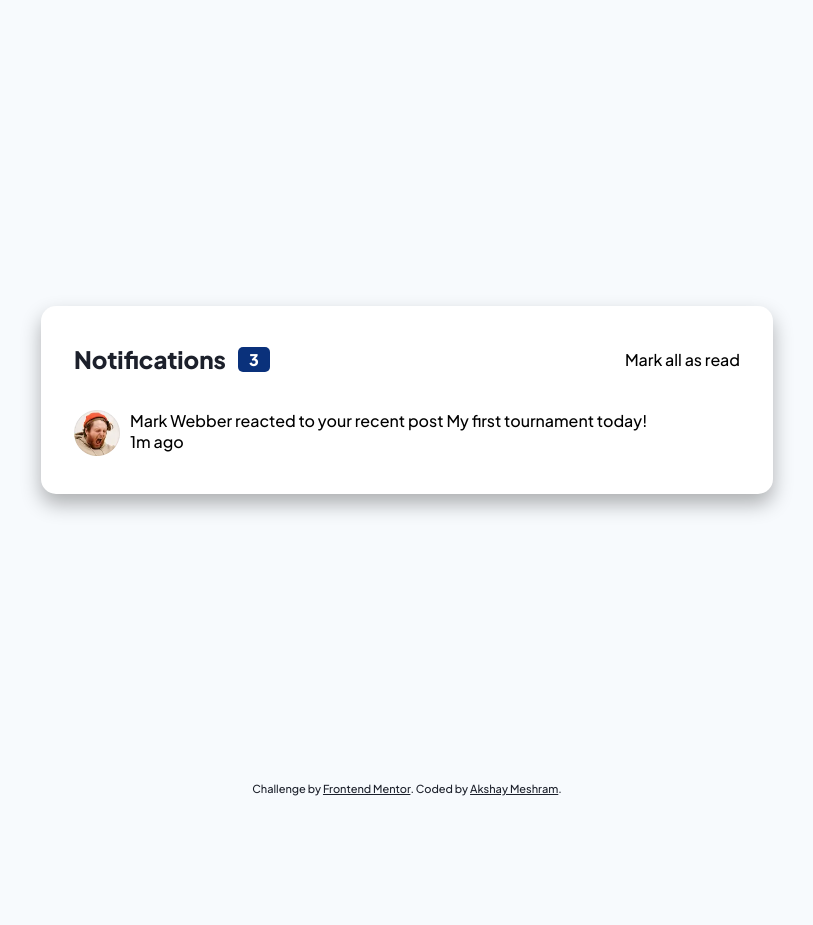
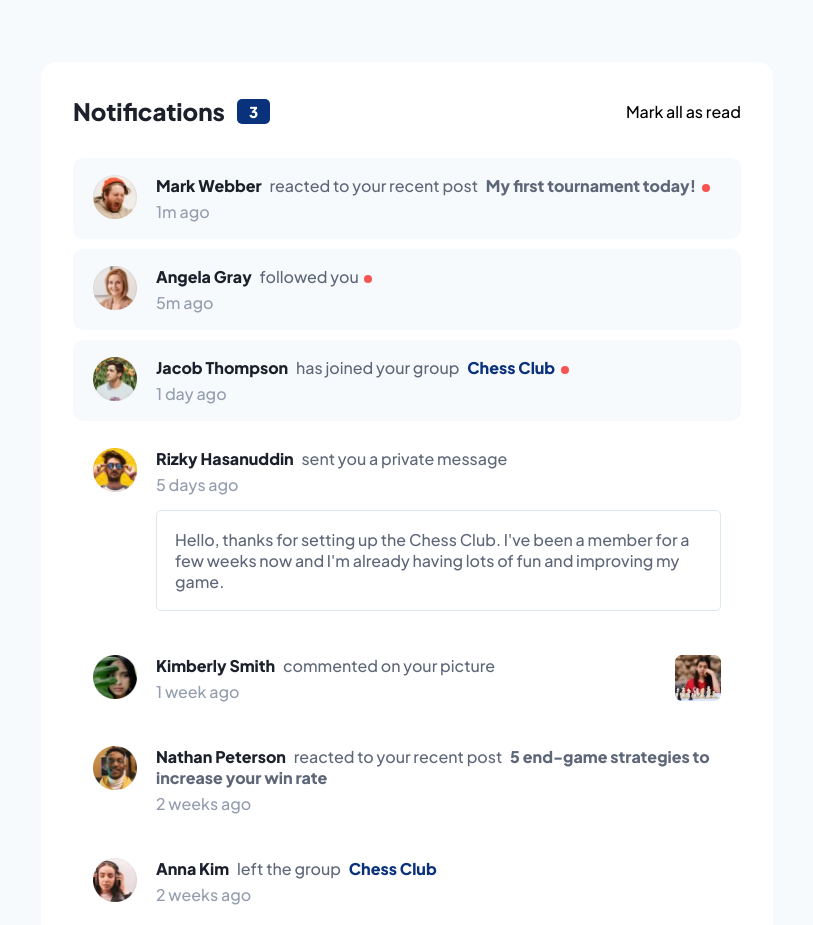
Before and after one commit to akshay63/notifications-page, a plain HTML site: page index.html in a window 1280 px wide. Shown: the top 925 px of the page, without its empty margins (233-1046 px from the left). Before the commit the page ends 800 px from the top, so only its background shows below. Drawn offline with Linux system fonts and the light colour scheme.

Commit message:
Completed the challenge

```diff
--- a/index.html
+++ b/index.html
@@ -17,8 +17,8 @@
   <body>
     <div class="notifications">
       <div class="title">
-        <h3>Notifications <span class="count">3</span></h3>
-        <a href="javascript:void(0)" class="read">Mark all as read</a>
+        <h3>Notifications <span class="count"></span></h3>
+        <a href="javascript:void(0)" class="markBtn">Mark all as read</a>
       </div>
 
       <div class="wrapper">
@@ -29,24 +29,123 @@
             class="userimg"
           />
           <div class="text-cont">
-            <p class="notification-type">
-              <span class="name">Mark Webber</span> reacted to your recent post
-              <span class="type">My first tournament today!</span>
+            <p class="notification-type notification-type-1">
+              <a href="javascript:void(0)" class="name">Mark Webber</a> reacted
+              to your recent post
+              <a href="javascript:void(0)" class="type"
+                >My first tournament today!</a
+              >
             </p>
             <p class="time">1m ago</p>
           </div>
         </div>
+
+        <div class="notification unread">
+          <img
+            src="assets/images/avatar-angela-gray.webp"
+            alt="Angela Gray"
+            class="userimg"
+          />
+          <div class="text-cont">
+            <p class="notification-type">
+              <a href="javascript:void(0)" class="name">Angela Gray</a> followed
+              you
+            </p>
+            <p class="time">5m ago</p>
+          </div>
+        </div>
+
+        <div class="notification unread">
+          <img
+            src="assets/images/avatar-jacob-thompson.webp"
+            alt="Jacob Thompson"
+            class="userimg"
+          />
+          <div class="text-cont">
+            <p class="notification-type notification-type-2">
+              <a href="javascript:void(0)" class="name">Jacob Thompson</a> has
+              joined your group
+              <a href="javascript:void(0)" class="type">Chess Club</a>
+            </p>
+            <p class="time">1 day ago</p>
+          </div>
+        </div>
+
+        <div class="notification">
+          <img
+            src="assets/images/avatar-rizky-hasanuddin.webp"
+            alt="Rizky Hasanuddin"
+            class="userimg"
+          />
+          <div class="text-cont">
+            <p class="notification-type">
+              <a href="javascript:void(0)" class="name">Rizky Hasanuddin</a>
+              sent you a private message
+            </p>
+            <p class="time">5 days ago</p>
+            <p class="comment">
+              Hello, thanks for setting up the Chess Club. I've been a member
+              for a few weeks now and I'm already having lots of fun and
+              improving my game.
+            </p>
+          </div>
+        </div>
+
+        <div class="notification">
+          <img
+            src="assets/images/avatar-kimberly-smith.webp"
+            alt="Kimberly Smith"
+            class="userimg"
+          />
+          <div class="text-cont">
+            <p class="notification-type">
+              <a href="javascript:void(0)" class="name">Kimberly Smith</a>
+              commented on your picture
+            </p>
+            <p class="time">1 week ago</p>
+          </div>
+          <img
+            src="assets/images/image-chess.webp"
+            alt="Chess Image"
+            class="chess-img"
+          />
+        </div>
+
+        <div class="notification">
+          <img
+            src="assets/images/avatar-nathan-peterson.webp"
+            alt="Nathan Peterson"
+            class="userimg"
+          />
+          <div class="text-cont">
+            <p class="notification-type notification-type-1">
+              <a href="javascript:void(0)" class="name">Nathan Peterson</a>
+              reacted to your recent post
+              <a href="javascript:void(0)" class="type"
+                >5 end-game strategies to increase your win rate</a
+              >
+            </p>
+            <p class="time">2 weeks ago</p>
+          </div>
+        </div>
+
+        <div class="notification">
+          <img
+            src="assets/images/avatar-anna-kim.webp"
+            alt="Anna Kim"
+            class="userimg"
+          />
+          <div class="text-cont">
+            <p class="notification-type notification-type-2">
+              <a href="javascript:void(0)" class="name">Anna Kim</a> left the
+              group
+              <a href="javascript:void(0)" class="type">Chess Club</a>
+            </p>
+            <p class="time">2 weeks ago</p>
+          </div>
+        </div>
       </div>
     </div>
-    <!--   Mark Webber reacted to your recent post My
-    first tournament today! 1m ago Angela Gray followed you 5m ago Jacob
-    Thompson has joined your group Chess Club 1 day ago Rizky Hasanuddin sent
-    you a private message 5 days ago Hello, thanks for setting up the Chess
-    Club. I've been a member for a few weeks now and I'm already having lots of
-    fun and improving my game. Kimberly Smith commented on your picture 1 week
-    ago Nathan Peterson reacted to your recent post 5 end-game strategies to
-    increase your win rate 2 weeks ago Anna Kim left the group Chess Club 2
-    weeks ago -->
 
     <div class="attribution">
       Challenge by
--- a/script.js
+++ b/script.js
@@ -1,7 +1,19 @@
 "use script";
 
-const notifications = document.querySelectorAll(".notification");
+const notificationTxt = document.querySelectorAll(".notification-type");
+const notificationActive = `<span class="active"></span>`;
+const markBtn = document.querySelector(".markBtn");
+const count = document.querySelector(".count");
 
-notifications.forEach((notification) => {
-  console.log(notification);
+notificationTxt.forEach((txt, i) => {
+  // changing notification state
+  if (txt.closest(".notification").classList.contains("unread")) {
+    txt.insertAdjacentHTML("beforeend", notificationActive);
+    count.textContent = i + 1;
+  }
+  // resetting notification state
+  markBtn.addEventListener("click", () => {
+    txt.closest(".notification").classList.remove("unread");
+    count.textContent = 0;
+  });
 });
--- a/style.css
+++ b/style.css
@@ -6,7 +6,7 @@
   --color-primary-red: hsl(1, 90%, 64%);
   --color-sec-very-light-gray-blue: hsl(210, 60%, 98%);
   --color-sec-light-gray-blue-1: hsl(211, 68%, 94%);
-  --color-sec-light-gray-blue-1: hsl(205, 33%, 90%);
+  --color-sec-light-gray-blue-2: hsl(205, 33%, 90%);
   --color-sec-gray-blue: hsl(219, 14%, 63%);
   --color-sec-dark-gray-blue: hsl(219, 12%, 42%);
   --color-sec-dark-blue: hsl(224, 21%, 14%);
@@ -32,10 +32,12 @@ body {
   justify-content: center;
   align-items: center;
   width: 100vw;
-  height: 100vh;
+  min-height: 100vh;
   position: relative;
   font-family: "Plus Jakarta Sans", sans-serif;
   background: var(--color-sec-very-light-gray-blue);
+  padding: 62px;
+  overflow-x: hidden;
 }
 
 a {
@@ -43,6 +45,11 @@ a {
   color: inherit;
 }
 
+ul {
+  list-style: none;
+}
+
+/* Attribute */
 .attribution {
   position: absolute;
   bottom: 5px;
@@ -60,17 +67,13 @@ a {
   background-color: var(--color-primary-red);
 }
 
-ul {
-  list-style: none;
-}
-
 /*------ Notifications Page ---------*/
 .notifications {
   max-width: 732px;
   width: 100%;
-  padding: 38px 33px;
+  padding: 34px 32px;
   background: var(--color-white);
-  box-shadow: 0px 10px 20px 0px rgba(0, 0, 0, 0.3);
+  /* box-shadow: 0px 5px 5px 1px rgba(0, 0, 0, 0.3); */
   border-radius: 15px;
 }
 
@@ -78,11 +81,11 @@ ul {
   display: flex;
   align-items: center;
   justify-content: space-between;
-  margin-bottom: 36px;
+  margin-bottom: 32px;
 }
 
 .title h3 {
-  font-size: 24px;
+  font-size: 2.4rem;
   font-weight: 800;
   color: var(--color-sec-dark-blue);
   display: flex;
@@ -90,14 +93,14 @@ ul {
 }
 
 .title .count {
-  font-size: 16px;
+  font-size: 1.5rem;
   font-weight: bold;
   height: 25px;
   background-color: var(--color-primary-blue);
   color: var(--color-white);
   border-radius: 5px;
   margin-left: 12px;
-  padding: 10px 11px;
+  padding: 12px 12px;
   display: flex;
   align-items: center;
   justify-content: center;
@@ -105,10 +108,112 @@ ul {
 
 .notification {
   display: flex;
+  padding: 17px 20px;
+  border-radius: 10px;
+  color: var(--color-sec-dark-gray-blue);
+  transition: background-color 0.2s ease-out;
 }
 
-.notification img {
-  margin-right: 10px;
+.notification:not(:last-child) {
+  margin-bottom: 10px;
+}
+
+.notification .text-cont p:not(:last-child) {
+  margin-bottom: 5px;
+}
+
+.notification .userimg {
+  margin-right: 19px;
+  width: 44px;
+  height: 44px;
+}
+
+.notification .chess-img {
+  margin-left: auto;
   width: 46px;
   height: 46px;
 }
+
+.notification .name {
+  font-weight: bold;
+  margin-right: 5px;
+  color: var(--color-sec-dark-blue);
+}
+
+.notification .time {
+  color: var(--color-sec-gray-blue);
+}
+
+.notification .comment {
+  padding: 18px;
+  margin-top: 15px;
+  border: 1px solid var(--color-sec-light-gray-blue-2);
+  border-radius: 5px;
+}
+
+.notification .type {
+  margin-left: 5px;
+}
+
+.notification .notification-type-1 .type {
+  color: var(--color-sec-dark-gray-blue);
+  font-weight: bold;
+}
+
+.notification .notification-type-2 .type {
+  color: var(--color-primary-blue);
+  font-weight: bold;
+}
+
+.notification.unread {
+  background-color: var(--color-sec-very-light-gray-blue);
+}
+
+.notification.unread:hover {
+  background-color: none;
+}
+
+.notification:hover {
+  background-color: var(--color-sec-very-light-gray-blue);
+}
+
+.notification.unread .notification-type .active {
+  width: 8px;
+  height: 8px;
+  border-radius: 50%;
+  background-color: var(--color-primary-red);
+  display: inline-block;
+  margin-left: 3px;
+}
+
+/* MEDIA QUERIES */
+@media only screen and (max-width: 600px) {
+  html {
+    font-size: 58%;
+  }
+
+  body {
+    padding: 0px;
+    flex-direction: column;
+  }
+
+  .attribution {
+    position: relative;
+    bottom: 0;
+    margin-top: 10px;
+    margin-bottom: 10px;
+  }
+
+  .notifications {
+    padding: 17px 16px;
+    border-radius: 0;
+  }
+
+  .notification {
+    padding: 14px;
+  }
+
+  .notification .chess-img {
+    display: none;
+  }
+}
```
Also changed, not shown: screenshot.png (added), 1 other file.
